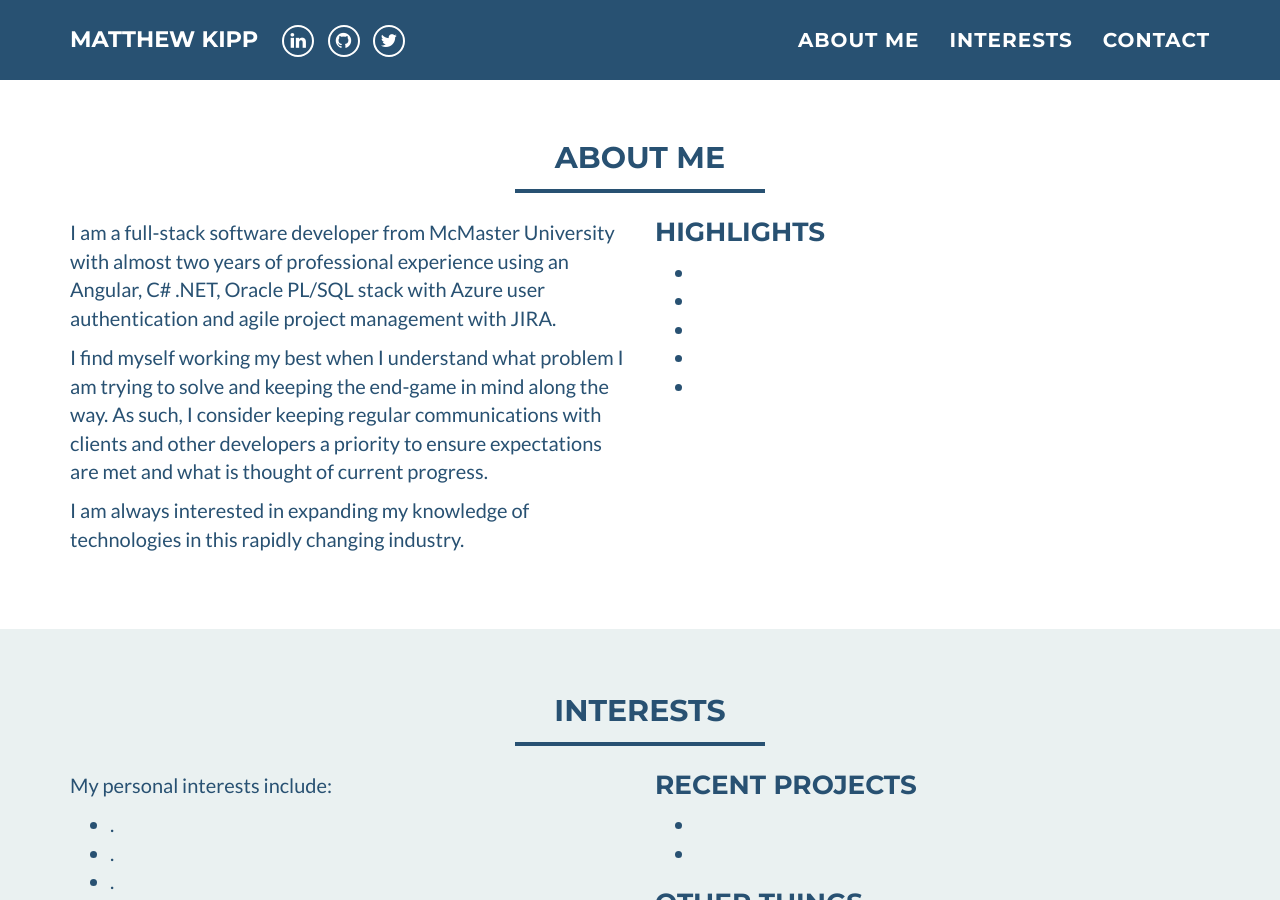
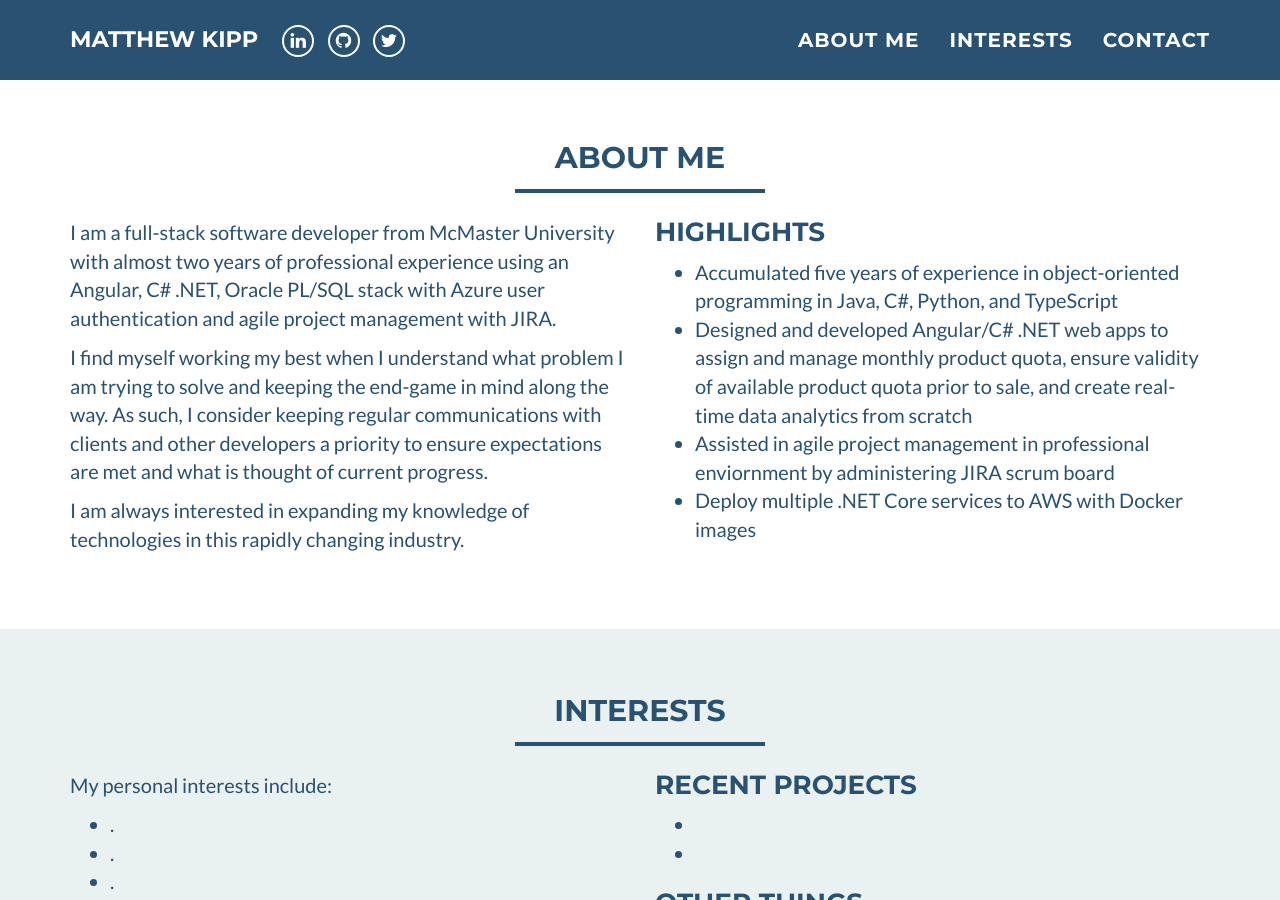
Before and after one commit to kippmr/mygithubpage, a Jekyll site: the page built from index.html, in a window 1280 px wide and 900 px high, scrolled down 498 px. Built offline with Jekyll 4.4.1, drawn with Linux system fonts in a browser that asks for light colours.

Commit message:
add Highlights section

```diff
--- a/_includes/about_me.html
+++ b/_includes/about_me.html
@@ -22,17 +22,14 @@
 		    <h3 style="margin-top:0;">Highlights</h3>
 		    <ul>
     			<li>
-
+            Accumulated five years of experience in object-oriented programming in Java, C#, Python, and TypeScript
     			</li>
           <li>
-
+            Designed and developed Angular/C# .NET web apps to assign and manage monthly product quota, ensure validity of available product quota prior to sale, and create real-time data analytics from scratch
           <li>
-
+            Assisted in agile project management in professional enviornment by administering JIRA scrum board
     			<li>
-
-    			</li>
-    			<li>
-
+            Deploy multiple .NET Core services to AWS with Docker images
     			</li>
 		    </ul>
 	    </div>
```
